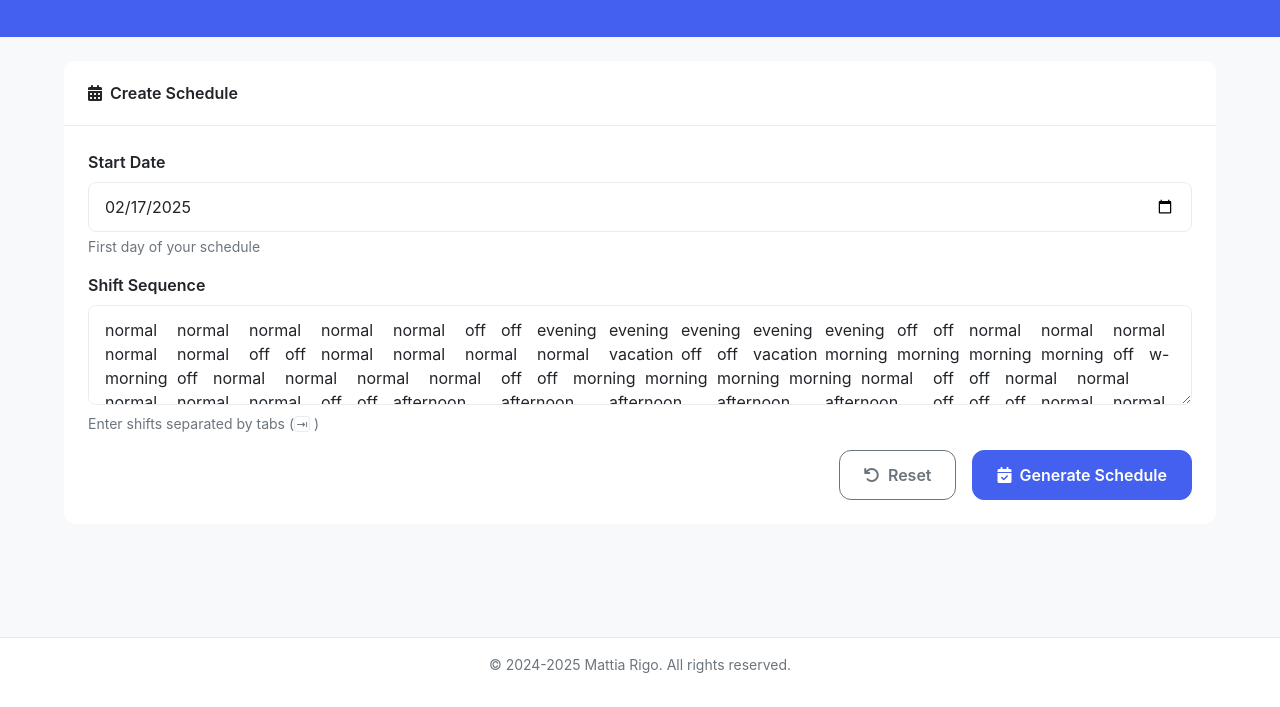
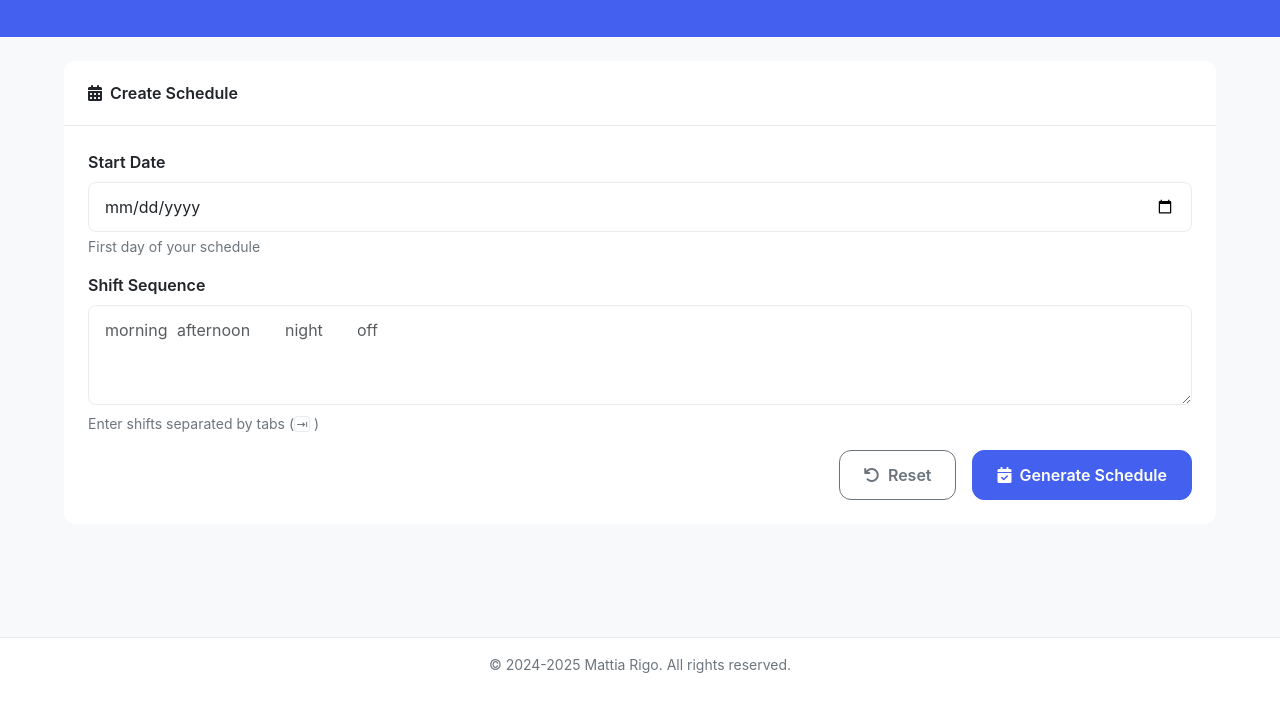
Before and after one commit to mattiarigo/shifts-to-csv, a plain HTML site: page index.html in a window 1280 px wide. Shown: the part 93-800 px from the top of the page. Drawn offline with nearby package versions, Linux system fonts and the light colour scheme.

Commit message:
removed test data

```diff
--- a/index.html
+++ b/index.html
@@ -28,14 +28,14 @@
                     <form id="shift-form">
                         <div class="mb-3">
                             <label for="start-date" class="form-label">Start Date</label>
-                            <input type="date" class="form-control focus-visible" id="start-date" required value="2025-02-17">
+                            <input type="date" class="form-control focus-visible" id="start-date" required>
                             <div class="form-text">First day of your schedule</div>
                         </div>
 
                         <div class="mb-3">
                             <label for="shift-input" class="form-label">Shift Sequence</label>
                             <div class="input-group mb-2">
-                                <textarea class="form-control focus-visible" id="shift-input" rows="3" placeholder="morning&#9;afternoon&#9;night&#9;off" required>normal	normal	normal	normal	normal	off	off	evening	evening	evening	evening	evening	off	off	normal	normal	normal	normal	normal	off	off	normal	normal	normal	normal	vacation	off	off	vacation	morning	morning	morning	morning	off	w-morning	off	normal	normal	normal	normal	off	off	morning	morning	morning	morning	normal	off	off	normal	normal	normal	normal	normal	off	off	afternoon	afternoon	afternoon	afternoon	afternoon	off	off	off	normal	normal	normal	off	w-afternoon	off	afternoon	afternoon	afternoon	h-afternoon	afternoon	off	w-afternoon	off	normal	normal	normal	normal	off	off	afternoon	afternoon	afternoon	afternoon	afternoon	off	off	normal	normal	normal	normal	normal	off	off	morning	morning	morning	morning	morning	off	off	off	normal	normal	normal	off	w-night	off	night	night	night	night	night	off	w-night	off	normal	normal	normal	normal	off	off</textarea>
+                                <textarea class="form-control focus-visible" id="shift-input" rows="3" placeholder="morning&#9;afternoon&#9;night&#9;off" required></textarea>
                             </div>
                             <div class="form-text">Enter shifts separated by tabs (<span class="tab-indicator">⇥</span>)</div>
                         </div>
```
